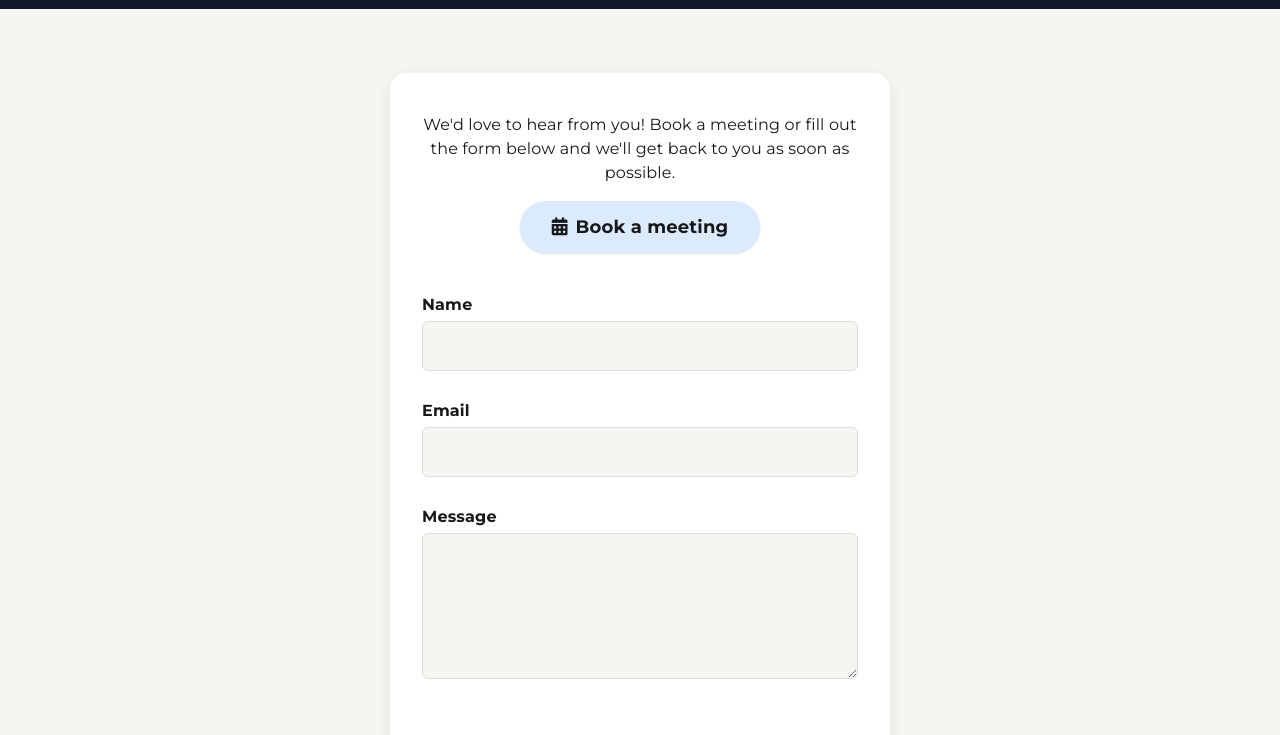
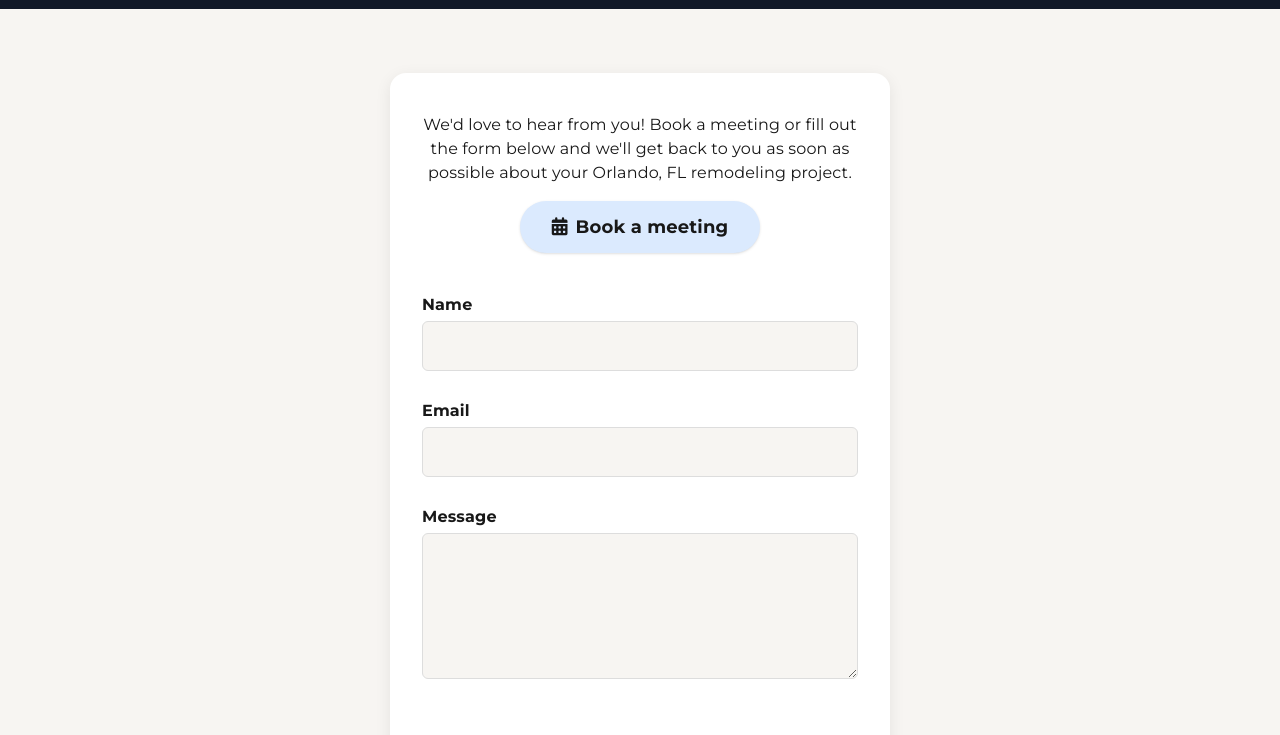
Before and after one commit to dealrevive/tree, a plain HTML site: page contact.html in a window 1280 px wide. Shown: the part 55-790 px from the top of the page. Drawn offline with nearby package versions, Linux system fonts and the light colour scheme.

Commit message:
Update contact.html

```diff
--- a/contact.html
+++ b/contact.html
@@ -47,7 +47,7 @@
   <!-- Contact Main Section -->
   <main class="contact-main">
     <div class="container">
-      <p>We'd love to hear from you! Book a meeting or fill out the form below and we'll get back to you as soon as possible.</p>
+      <p>We'd love to hear from you! Book a meeting or fill out the form below and we'll get back to you as soon as possible about your Orlando, FL remodeling project.</p>
         <a href="https://calendly.com/affordablesitesusa" target="_blank" class="inline-block mt-4 bg-blue-100 hover:bg-blue-600 font-bold py-3 px-8 rounded-full text-lg shadow transition mb-2">
           <i class="fa fa-calendar-alt mr-2"></i>Book a meeting
          </a>
```
